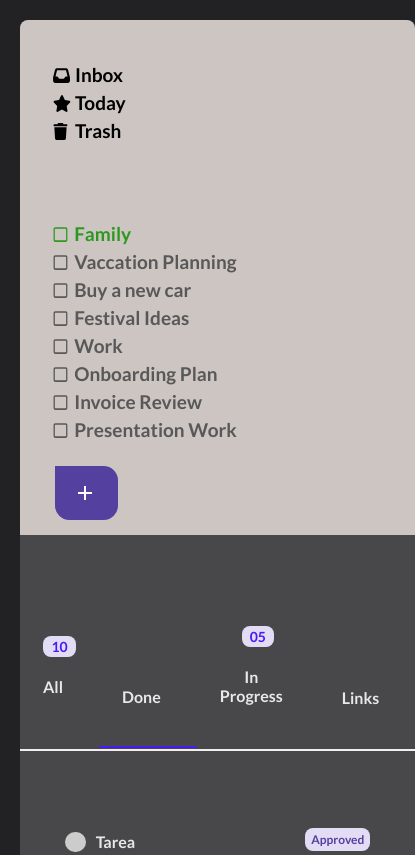
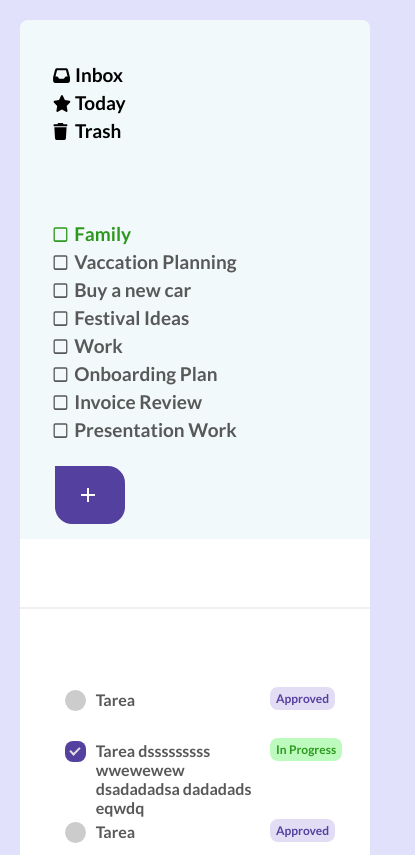
Before and after one commit to CarlosSanchezM/TodoList, a website built with Vite: page index.html in a window 390 px wide. Shown: the top 855 px of the page, 415 px wide, since content can reach past the window. Built offline with nearby package versions, Linux system fonts and the light colour scheme; files whose address does not match are found by name.

Commit message:
refactorización de unidades de fuente y responsive

```diff
--- a/index.html
+++ b/index.html
@@ -10,7 +10,7 @@
   <link rel="stylesheet" href="style.css">
   <title>TODOList</title>
 </head>
-<body  class="Dark-mode">
+<body>
     <main>
       <aside class="Categories-container">
         <section class="Options-container">
--- a/style.css
+++ b/style.css
@@ -45,6 +45,7 @@
 body{
   padding: 50px 70px 50px 70px;
   background-color: var(--body-background-color);
+  font-size: 16px;
 }
 
 main{
@@ -139,7 +140,7 @@ button {
   border-radius: 0em 0.9em 0.9em 0.9em;
   padding: 0.8em 1.2em 0.8em 1em;
   transition: all ease-in-out 0.2s;
-  font-size: 16px;
+  font-size: 1em;
   cursor: pointer;
  }
 
@@ -165,7 +166,7 @@ button {
 .Add-task-frm{
   padding-left: 45px;
   padding-right: 45px;
-  font-size: 40px;
+  font-size: 2.5em;
 }
 
 nav{
@@ -219,7 +220,7 @@ nav span span .Nav-options:hover::before {
 .Nav-counter.With-number{
   background-color: var(--nav-counter-background-color);
   color: var(--nav-counter-color);
-  font-size: 14px;
+  font-size: 0.88em;
   padding: 2px 8px;
   border-radius: 8px;
 }
@@ -239,7 +240,7 @@ nav span span .Nav-options:hover::before {
 
 
 .Add-task input{
-  font-size: 18px;
+  font-size: 1.13rem;
   opacity: 0;
   transition: opacity 0.3s;
 }
@@ -263,7 +264,7 @@ nav span span .Nav-options:hover::before {
   display: flex;
   position: relative;
   cursor: pointer;
-  font-size: 25px;
+  font-size: 1.4em;
   user-select: none;
   -webkit-tap-highlight-color: transparent;
 }
@@ -359,11 +360,11 @@ nav span span .Nav-options:hover::before {
 
 .Task-name{
   padding-left: 10px;
-  font-size: 16px;
+  font-size: 1em;
 }
 .Task-status-container {
   min-width: 110px;
-  font-size: 12px;
+  font-size: 0.75em;
   margin-left: auto;
 }
 
@@ -418,7 +419,7 @@ nav span span .Nav-options:hover::before {
 
 /* The switch - the box around the slider */
 .switch {
-  font-size: 17px;
+  font-size: 1.0625em;
   position: relative;
   display: inline-block;
   width: 3.5em;
@@ -540,7 +541,7 @@ div.Meet-card.Fourth-meet{
     border-radius: 8px;
   }
   .Categories-container{
-    font-size: 19px;
+    font-size: 19px;/*1.1875*/
     border-radius: 8px 8px 0 0;
   }
   .Category-text{
@@ -557,8 +558,17 @@ div.Meet-card.Fourth-meet{
   }
   /* .Task-container{
   } */
+  .Task-list{
+    padding-right: 0;
+  }
+  .Add-task-frm {
+    padding-right: 0;
+  }
+  nav{
+    display: none;
+  }
   .Task-status-container{
-    min-width: 100px;
+    min-width: 110px;
   }
   .Meeting-container{
     border-radius: 0 0 8px 8px;
```
